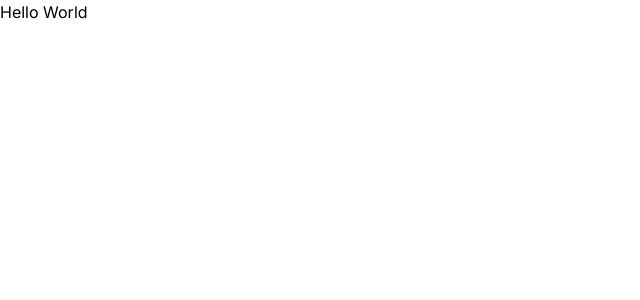
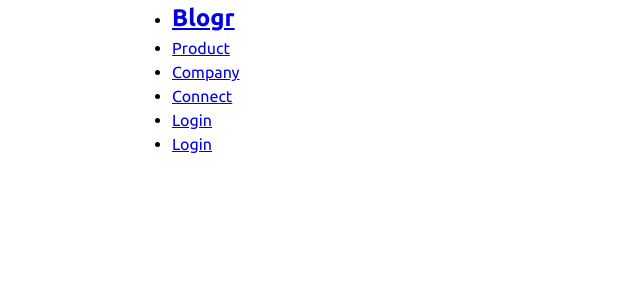
Before and after one commit to dsijakovski98/frontend-mentor-blogr, a Next.js app: page / in a window 1280 px wide. Shown: the top 300 px of the page, without its empty margins (0-640 px from the left). Built offline with nearby package versions, Linux system fonts and the light colour scheme.

Commit message:
Initial navbar styles

```diff
--- a/app/layout.tsx
+++ b/app/layout.tsx
@@ -1,8 +1,18 @@
 import type { Metadata } from 'next'
-import { Inter } from 'next/font/google'
-import './globals.css'
+import { Overpass, Ubuntu } from 'next/font/google'
+import '@/styles/globals.css'
 
-const inter = Inter({ subsets: ['latin'] })
+const overpass = Overpass({
+  subsets: ['latin'],
+  weight: ['300', '600'],
+  variable: '--font-overpass',
+})
+
+const ubuntu = Ubuntu({
+  subsets: ['latin'],
+  weight: ['400', '500', '700'],
+  variable: '--font-ubuntu',
+})
 
 export const metadata: Metadata = {
   title: 'Frontend Mentor | [Blogr]',
@@ -17,7 +27,9 @@ export default function RootLayout({
 }) {
   return (
     <html lang='en'>
-      <body className={inter.className}>{children}</body>
+      <body className={`${overpass.className} ${ubuntu.className}`}>
+        {children}
+      </body>
     </html>
   )
 }
--- a/app/page.tsx
+++ b/app/page.tsx
@@ -1,3 +1,10 @@
+import Header from '@/components/Header'
+import { Fragment } from 'react'
+
 export default function Home() {
-  return 'Hello World'
+  return (
+    <Fragment>
+      <Header />
+    </Fragment>
+  )
 }
--- /dev/null
+++ b/components/Container/index.tsx
@@ -0,0 +1,6 @@
+import React, { PropsWithChildren } from 'react'
+import './style.css'
+
+export default function Container({ children }: PropsWithChildren) {
+  return <div className='container'>{children}</div>
+}
--- /dev/null
+++ b/components/Container/style.css
@@ -0,0 +1,6 @@
+.container {
+  max-width: 1000px;
+
+  margin: 0 auto;
+  padding: 0 2rem;
+}
--- /dev/null
+++ b/components/Header/index.tsx
@@ -0,0 +1,39 @@
+import Container from '@/components/Container'
+import { LINKS } from '@constants/links'
+import Link from 'next/link'
+import React from 'react'
+
+import './style.css'
+
+const Header = () => {
+  return (
+    <header>
+      <Container>
+        <nav>
+          <ul>
+            <li>
+              <h1>
+                <Link href='/'>Blogr</Link>
+              </h1>
+            </li>
+
+            {LINKS.map((link) => (
+              <li key={link.label}>
+                <Link href='#'>{link.label}</Link>
+              </li>
+            ))}
+
+            <li>
+              <Link href='#'>Login</Link>
+            </li>
+            <li>
+              <Link href='#'>Login</Link>
+            </li>
+          </ul>
+        </nav>
+      </Container>
+    </header>
+  )
+}
+
+export default Header
--- /dev/null
+++ b/constants/links.ts
@@ -0,0 +1,27 @@
+export type PageLink = {
+  label: string
+  children?: string[]
+}
+
+export const LINKS: PageLink[] = [
+  {
+    label: 'Product',
+    children: [
+      'Overview',
+      'Pricing',
+      'Marketplace',
+      'Features',
+      'Integrations',
+    ],
+  },
+
+  {
+    label: 'Company',
+    children: ['About', 'Team', 'Blog', 'Careers'],
+  },
+
+  {
+    label: 'Connect',
+    children: ['Contact', 'Newsletter', 'LinkedIn'],
+  },
+]
--- a/app/globals.css
+++ b/styles/globals.css
@@ -43,9 +43,29 @@ h4,
 h5,
 h6 {
   overflow-wrap: break-word;
+  font-family: var(--font-overpass);
+}
+
+p,
+input,
+button,
+textarea,
+select {
+  font-family: var(--font-ubuntu);
 }
 
 #root,
 #__next {
   isolation: isolate;
 }
+
+:root {
+  --red: hsl(356, 100%, 66%);
+  --light-red: hsl(355, 100%, 74%);
+  --dark-blue: hsl(208, 49%, 24%);
+
+  --neutral-white: hsl(0, 0%, 100%);
+  --neutral-gray: hsl(240, 2%, 79%);
+  --neutral-dark-gray: hsl(207, 13%, 34%);
+  --neutral-dark: hsl(240, 10%, 16%);
+}
--- a/tsconfig.json
+++ b/tsconfig.json
@@ -18,8 +18,11 @@
         "name": "next"
       }
     ],
+    "baseUrl": ".",
     "paths": {
-      "@/*": ["./src/*"]
+      "@/components/*": ["components/*"],
+      "@constants/*": ["constants/*"],
+      "@/styles/*": ["styles/*"]
     }
   },
   "include": ["next-env.d.ts", "**/*.ts", "**/*.tsx", ".next/types/**/*.ts"],
```
Also changed, not shown: components/Header/style.css (added).
